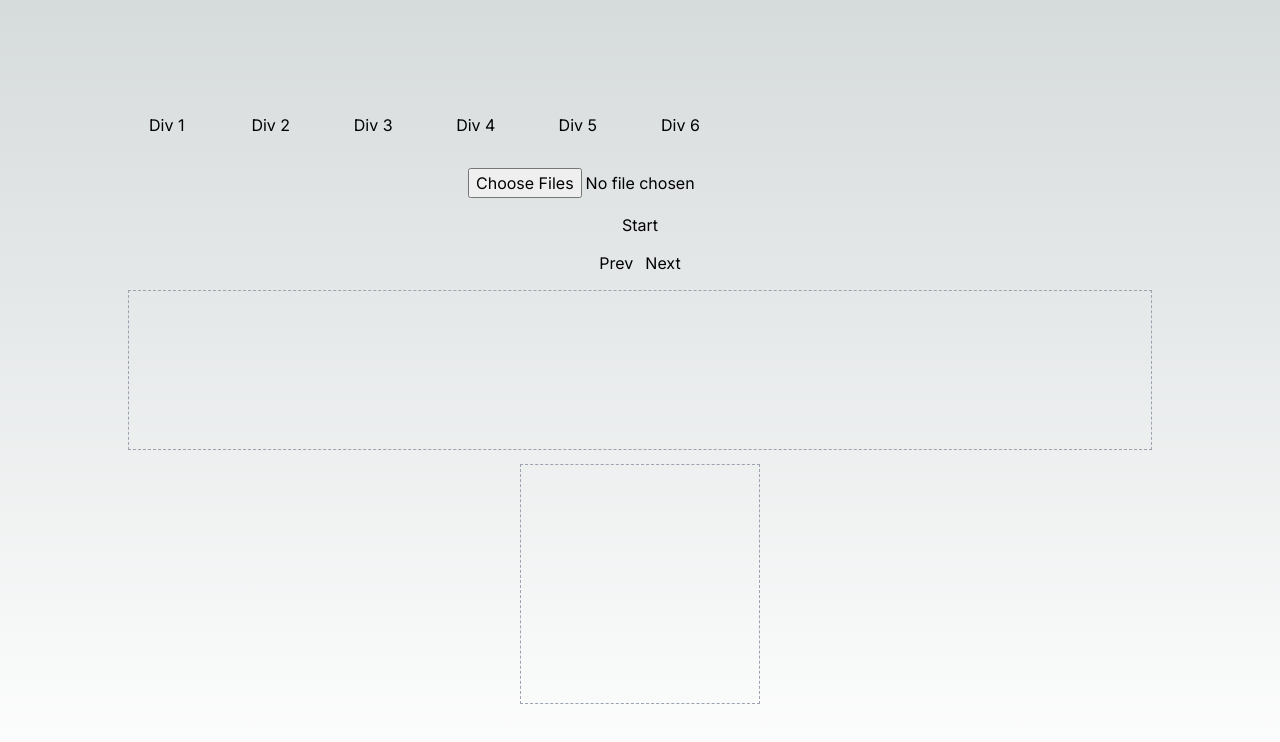
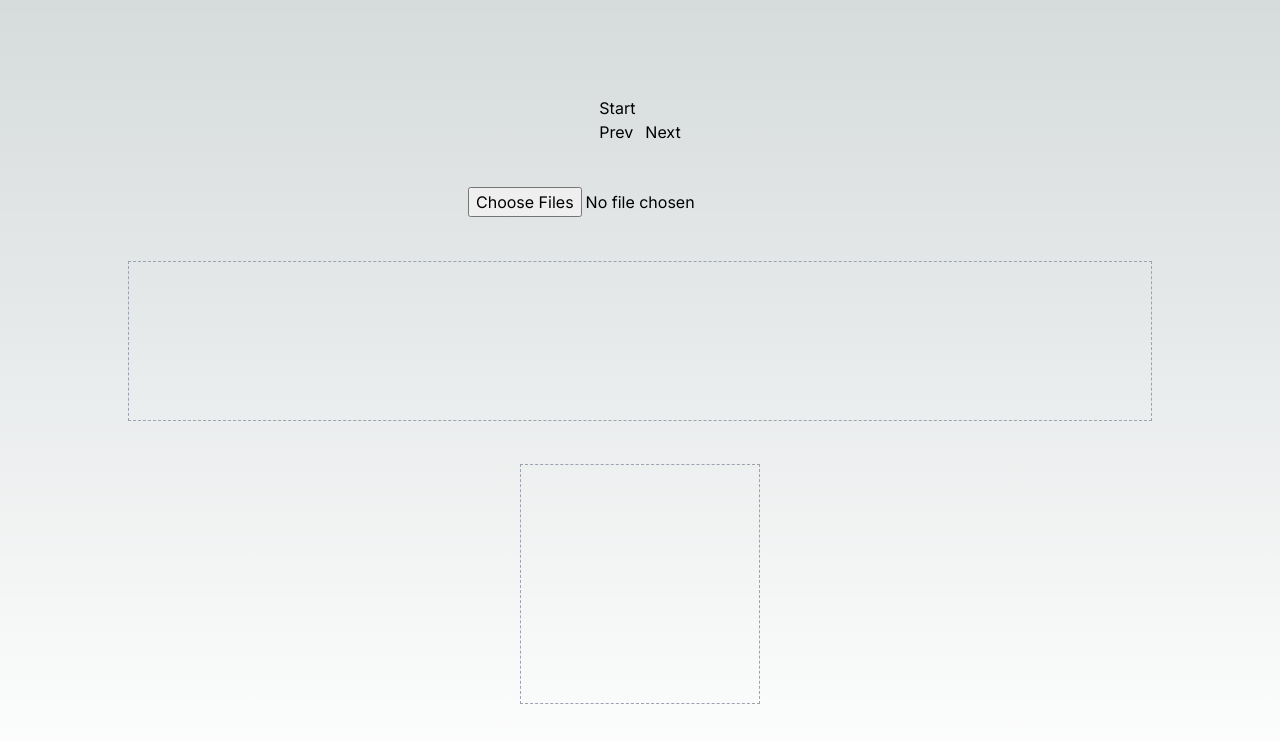
Before and after one commit to sarthakagrawal927/musicDnD, a Next.js app: page / in a window 1280 px wide. Shown: the top 742 px of the page. Built offline with nearby package versions, Linux system fonts and the light colour scheme.

Commit message:
feat: Refractor state via context, separate out the player properly, add more features

```diff
--- a/src/app/page.tsx
+++ b/src/app/page.tsx
@@ -1,13 +1,16 @@
-// Self attempt, didn't work as expected
 "use client";
-import DragAndDropContainer from '@/components/DnDGPTPowered';
 import DnDPersonalized from '@/components/DnDPersonalized';
+import SingleSongNode from '@/components/SongNode';
+import SongPlayer from '@/components/SongPlayer';
+import { DnDListProvider } from '@/state/DnDContext';
 
 export default function Home() {
   return (
     <main className="flex min-h-screen flex-col items-center justify-between p-24">
-      <DragAndDropContainer />
-      <DnDPersonalized />
-    </main>
+      <DnDListProvider initialItems={[]}>
+        <SongPlayer />
+        <DnDPersonalized reactElement={SingleSongNode} />
+      </DnDListProvider>
+    </main >
   );
 }
--- a/src/components/DnDGPTPowered.tsx
+++ /dev/null
@@ -1,51 +0,0 @@
-// ChatGPT powered
-// since this replaces need to ensure that it user's cursor for movement is limited to the row of divs, so continuous replacements can make it look like the user is dragging the divs around,
-// but since we want to insert / remove divs, need something better
-import React, { useState } from 'react';
-
-const DragAndDropContainer: React.FC = () => {
-  const [items, setItems] = useState<number[]>([1, 2, 3, 4, 5, 6]);
-  const [draggedItem, setDraggedItem] = useState<number | null>(null);
-
-  const handleDragStart = (event: React.DragEvent<HTMLDivElement>, item: number) => {
-    // event.dataTransfer.effectAllowed = 'move';
-    setDraggedItem(item);
-  };
-
-  const handleDragOver = (event: React.DragEvent<HTMLDivElement>, targetIndex: number) => {
-    event.preventDefault();
-    if (draggedItem !== null) {
-      const draggedIndex = items.indexOf(draggedItem);
-      const newItems = [...items];
-
-      // Swap the dragged item with the target item
-      newItems[draggedIndex] = items[targetIndex];
-      newItems[targetIndex] = draggedItem;
-
-      setItems(newItems);
-    }
-  };
-
-  const handleDragEnd = () => {
-    setDraggedItem(null);
-  };
-
-  return (
-    <div className="mb-32 grid text-center lg:max-w-5xl lg:w-full lg:mb-0 lg:grid-cols-10 lg:text-left">
-      {items.map((item, index) => (
-        <div
-          key={item}
-          draggable
-          onDragStart={(e) => handleDragStart(e, item)}
-          onDragOver={(e) => handleDragOver(e, index)}
-          onDragEnd={handleDragEnd}
-          className="group rounded-lg border border-transparent px-5 py-4 transition-colors hover:border-gray-300 hover:bg-gray-100 hover:dark:border-neutral-700 hover:dark:bg-neutral-800/30"
-        >
-          Div {item}
-        </div>
-      ))}
-    </div>
-  );
-};
-
-export default DragAndDropContainer;
--- a/src/components/DnDPersonalized.tsx
+++ b/src/components/DnDPersonalized.tsx
@@ -1,40 +1,42 @@
-import SingleSongNode from '@/components/SongNode';
-import { SongFields, getSongTags } from '@/hooks/useGetSongTags';
-import React, { DragEvent, RefObject, createRef, useCallback, useRef, useState } from 'react';
-import SongPlayer, { SongNodeRef } from './SongPlayer';
-import cn from "classnames"
+import React, { DragEvent, createRef, useRef, useState } from 'react';
+import { Source } from '@/constants';
+import { getSongTags } from '@/hooks/useGetSongTags';
+import { useDndListContext } from '@/state/DnDContext';
+import { BoxElement } from '@/types';
+import cn from "classnames";
 
-enum Source {
-  ACTIVE = "active",
-  STASH = "stash",
-}
+/*to properly decouple the list:
+- Have ability to see the total ordered list of items
+  - Can add forwardRef to this component to have a function that returns the next valid element
+  - Share the ordered list state (-)
 
-enum PlayNext {
-  FORWARD = "forward",
-  BACKWARD = "backward"
-}
+- Ability to add new elements to stash with ease
+  - Share the stashed list across state (?)
 
-type BoxElement = {
-  uniqueKey: string;
-  songFields: SongFields
-  ref: RefObject<HTMLDivElement>;
-  source: Source;
-};
+- Get active selected element (if someone wants to play any song)
+  - Share the stashed list across state (-)
+  - Pass function to elements to setActiveElement
+*/
 
 const preventDefault = (e: DragEvent<HTMLDivElement>) => {
   e.stopPropagation();
   e.preventDefault();
 }
 
-const DnDPersonalized = () => {
-  const [activeBoxList, setActiveBoxList] = useState<BoxElement[]>([]);
-  const [onHoldItems, setOnHoldItems] = useState<BoxElement[]>([]);
+type DnDPersonalizedProps<T> = {
+  reactElement: (props: T) => React.JSX.Element
+}
 
-  const draggingBox = useRef<BoxElement | null>(null);
-  const draggedToBox = useRef<BoxElement | null>(null);
+function DnDPersonalized<T>(props: DnDPersonalizedProps<T>): JSX.Element {
+  const {
+    items: activeBoxList, setItems: setActiveBoxList,
+    activeItem, setActiveItem
+  } = useDndListContext<BoxElement<T>>();
+  const [onHoldItems, setOnHoldItems] = useState<BoxElement<T>[]>([]);
+
+  const draggingBox = useRef<BoxElement<T> | null>(null);
+  const draggedToBox = useRef<BoxElement<T> | null>(null);
   const draggedBoxIdx = useRef<number | null>(null);
-  const [currentlyPlaying, setCurrentlyPlaying] = useState<BoxElement | null>(null);
-  const songPlayerRef = createRef<SongNodeRef>();
 
   const getInsertPosition = (e: DragEvent<HTMLDivElement>): number => {
     // will think considering draggedToBox
@@ -114,15 +116,16 @@ const DnDPersonalized = () => {
 
   const handleManyFileAddition = async (e: React.ChangeEvent<HTMLInputElement>) => {
     if (!e.target.files) return;
-    let boxNodePropsArray: BoxElement[] = [];
+    let boxNodePropsArray: BoxElement<T>[] = [];
     for (let i = 0; i < e.target.files.length; i++) {
       const fileName = e.target.files[i].name;
-      const songFields = await getSongTags(e.target.files[i]);
+      const songFields = (await getSongTags(e.target.files[i])) as T;
       boxNodePropsArray.push({
         ref: createRef<HTMLDivElement>(),
         source: Source.STASH,
         uniqueKey: `${fileName}-${i}-${Math.random().toString(36).substring(7)}`,
-        songFields,
+        componentFields: songFields,
+        element: props.reactElement,
       })
     }
     setOnHoldItems((prev) => ([
@@ -131,42 +134,9 @@ const DnDPersonalized = () => {
     ]))
   }
 
-  const startPlaying = () => {
-    if (currentlyPlaying) {
-      songPlayerRef.current?.playSong()
-      return;
-    }
-    if (activeBoxList.length < 1) return;
-    setCurrentlyPlaying(activeBoxList[0])
-  }
-
-  const pausePlaying = () => {
-    songPlayerRef.current?.pauseSong()
-  }
-
-  const playNext = useCallback((direction = PlayNext.BACKWARD) => {
-    if (!currentlyPlaying) return;
-    const currIdx = activeBoxList.findIndex((ele) =>
-      ele.uniqueKey === currentlyPlaying.uniqueKey
-    )
-    if (currIdx === -1) return;
-    setCurrentlyPlaying(
-      activeBoxList[(currIdx + (direction === PlayNext.FORWARD ? 1 : -1) + activeBoxList.length) % activeBoxList.length]
-    )
-  }, [currentlyPlaying, activeBoxList])
-
-  const playForward = () => playNext(PlayNext.FORWARD)
-  const playBackward = () => playNext(PlayNext.BACKWARD)
-
   return (
     <>
       <input multiple accept="audio/mpeg3" type="file" onChange={handleManyFileAddition} />
-      {!currentlyPlaying && <button onClick={startPlaying}>Start</button>}
-      <div className='flex flex-row space-x-3'>
-        <button onClick={playBackward}>Prev</button>
-        <button onClick={playForward}>Next</button>
-      </div>
-      {currentlyPlaying && <SongPlayer handleSongEnd={playForward} currentSong={currentlyPlaying?.songFields} ref={songPlayerRef} />}
       <div
         onDrop={handleListDrop}
         onDragOver={preventDefault}
@@ -176,7 +146,7 @@ const DnDPersonalized = () => {
           <div
             key={`${ele.uniqueKey}-${idx}`}
             className={cn({
-              ["border border-red-300"]: ele.uniqueKey === currentlyPlaying?.uniqueKey,
+              ["border border-red-300"]: ele.uniqueKey === activeItem?.uniqueKey,
             })}
             draggable
             onDragStart={(e) => {
@@ -188,13 +158,12 @@ const DnDPersonalized = () => {
               draggedBoxIdx.current = idx;
             }}
             ref={ele.ref}
-            onClick={() => setCurrentlyPlaying(ele)}
+            onClick={() => setActiveItem(ele)}
           >
-            <SingleSongNode songFields={ele.songFields} />
+            {ele.element(ele.componentFields)}
           </div>
         ))}
       </div>
-      <div>
       <div
         className="w-60 min-h-60 border border-dashed border-gray-400"
         onDragOver={preventDefault}
@@ -208,9 +177,8 @@ const DnDPersonalized = () => {
               draggingBox.current = ele;
             }}
           >
-              <SingleSongNode songFields={ele.songFields} />
+            {ele.element(ele.componentFields)}
           </div>))}
-        </div>
       </div>
     </>
   );
--- a/src/components/SongPlayer.tsx
+++ b/src/components/SongPlayer.tsx
@@ -1,62 +1,79 @@
-import React, { Ref, forwardRef, useCallback, useEffect, useImperativeHandle, useRef } from 'react';
-import { SongFields } from '@/hooks/useGetSongTags';
+import { useDndListContext } from '@/state/DnDContext';
+import { BoxElement, SongFields } from '@/types';
 import Image from 'next/image';
+import { useCallback, useEffect, useRef, useState } from 'react';
 
-type SongPlayerProps = {
-  currentSong: SongFields,
-  handleSongEnd: () => void
+enum PlayNext {
+  FORWARD = "forward",
+  BACKWARD = "backward"
 }
 
-export type SongNodeRef = {
-  playSong: () => void;
-  isPlaying: () => boolean;
-  pauseSong: () => void;
-}
+const SongPlayer = () => {
+  const audioRef = useRef<HTMLAudioElement>(null);
+  const [isPlaying, setIsPlaying] = useState<boolean>(false);
+  const {
+    activeItem = {} as BoxElement<SongFields>,
+    items, setActiveItem
+  } = useDndListContext<BoxElement<SongFields>>();
 
-const SongPlayer = forwardRef(({ currentSong, handleSongEnd }: SongPlayerProps, ref: Ref<SongNodeRef>) => {
-  const audioRef = useRef<HTMLAudioElement>(null);
-  const isPlayingRef = useRef<boolean>(false);
+  const currentSong = activeItem.componentFields
 
   const playSong = useCallback(() => {
-    // console.log('playing', currentSong.title)
     audioRef.current?.play()
-    isPlayingRef.current = true;
-    // no need to add dependencies due to ref
+    setIsPlaying(true);
   }, [])
 
+  const togglePlay = () => {
+    if (isPlaying) audioRef.current?.pause();
+    else audioRef.current?.play();
+    setIsPlaying((prev) => !prev);
+  }
 
   useEffect(() => {
-    playSong();
+    if (currentSong) playSong();
   }, [playSong, currentSong])
 
-  const isPlaying = () => {
-    return isPlayingRef.current;
+  const startPlaying = () => {
+    if (currentSong) return playSong()
+    if (items.length < 1) return;
+    setActiveItem(items[0])
   }
 
+  const playNext = useCallback((direction = PlayNext.BACKWARD) => {
+    if (!currentSong) return;
+    const currIdx = items.findIndex((ele) =>
+      ele.uniqueKey === activeItem.uniqueKey
+    )
+    if (currIdx === -1) return;
+    setActiveItem(
+      items[(currIdx + (direction === PlayNext.FORWARD ? 1 : -1) + items.length) % items.length]
+    )
+  }, [activeItem, items])
 
-  const pauseSong = () => {
-    // console.log('pausing', currentSong.title)
-    audioRef.current?.pause();
-    isPlayingRef.current = false;
-  }
-
-  useImperativeHandle(ref, () => ({
-    playSong, pauseSong, isPlaying
-  }));
+  const playForward = () => playNext(PlayNext.FORWARD)
+  const playBackward = () => playNext(PlayNext.BACKWARD)
 
   return (
     <div>
-      {currentSong.cover && <Image src={currentSong.cover} alt={currentSong.title} width={400} height={400} />}
-      <audio
-        ref={audioRef}
-        controls
-        src={currentSong.audioElement.src}
-        onEnded={handleSongEnd}
-      />
+      {!currentSong && <button onClick={startPlaying}>Start</button>}
+      <div className='flex flex-row space-x-3'>
+        <button onClick={playBackward}>Prev</button>
+        <button onClick={playForward}>Next</button>
+        {currentSong && <button onClick={togglePlay}>{isPlaying ? "Pause" : "Play"}</button>}
+      </div>
+      {currentSong && <>
+        <Image src={currentSong.cover} alt={currentSong.title} width={400} height={400} />
+        <audio
+          ref={audioRef}
+          controls
+          src={currentSong.audioElement.src}
+          onEnded={playBackward}
+          onPause={() => setIsPlaying(false)}
+          onPlay={() => setIsPlaying(true)}
+        />
+      </>}
     </div>
   );
-});
-
-SongPlayer.displayName = "SongPlayer"
+}
 
 export default SongPlayer;
--- /dev/null
+++ b/src/constants/index.ts
@@ -0,0 +1,9 @@
+export enum FileType {
+  LOCAL_MP3 = "local_mp3",
+  YOUTUBE = "youtube"
+}
+
+export enum Source {
+  ACTIVE = "active",
+  STASH = "stash",
+}
--- /dev/null
+++ b/src/state/DnDContext.tsx
@@ -0,0 +1,33 @@
+import React, { Dispatch, PropsWithChildren, SetStateAction, createContext, useContext, useState } from "react";
+
+type DnDContextType<T> = {
+  items: T[];
+  setItems: Dispatch<SetStateAction<T[]>>
+  activeItem: T,
+  setActiveItem: Dispatch<SetStateAction<T>>
+}
+
+const DnDListContext = createContext<DnDContextType<any> | undefined>({
+  items: [],
+  activeItem: [],
+  setItems: () => { },
+  setActiveItem: () => { }
+});
+
+function useDndListContext<T>(): DnDContextType<T> {
+  const context = useContext(DnDListContext);
+  if (!context) {
+    throw new Error('useDndListContext must be used within a DnDListProvider');
+  }
+  return context as DnDContextType<T>;
+}
+
+function DnDListProvider<T>({ initialItems, children }: { initialItems: T[] } & PropsWithChildren) {
+  const [items, setItems] = useState(initialItems);
+  const [activeItem, setActiveItem] = useState(undefined);
+  return <DnDListContext.Provider value={{ items, setItems, activeItem, setActiveItem }}>
+    {children}
+  </DnDListContext.Provider>
+}
+
+export { DnDListProvider, useDndListContext }
--- /dev/null
+++ b/src/types/index.ts
@@ -0,0 +1,19 @@
+import { Source } from "@/constants";
+import { RefObject } from "react";
+
+export type SongFields = {
+  title: string;
+  cover: string;
+  artist: string;
+  audioElement: HTMLAudioElement;
+}
+
+export type BoxElement<T> = {
+  uniqueKey: string;
+  componentFields: T
+  ref: RefObject<HTMLDivElement>;
+  source: Source;
+  element: (props: T) => React.JSX.Element;
+};
+
+type YoutubeFields = {}
```
Also changed, not shown: src/components/SongNode.tsx (+4 -3 lines), src/hooks/useGetSongTags.ts (+1 -7 lines). Lines whose indentation alone changed are shown as unchanged.
